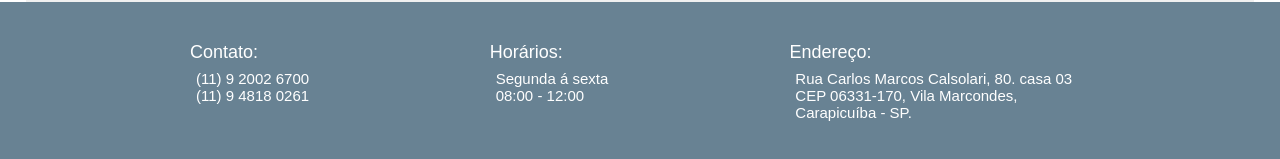
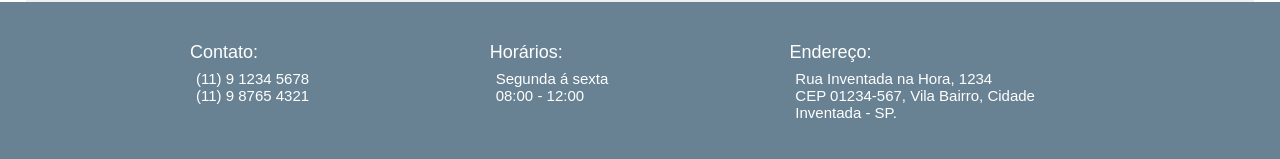
Before and after one commit to Dev-israel/Dra.Fernanda_Landing-Page, a plain HTML site: page index.html in a window 1280 px wide. Shown: the part 3829-3988 px from the top of the page. Drawn offline with Linux system fonts and the light colour scheme.

Commit message:
Update index.html

```diff
--- a/index.html
+++ b/index.html
@@ -287,7 +287,7 @@
             <div class="container">
                 <div class="footer-block">
                     <h2>Contato:</h2>
-                    <p>(11) 9 2002 6700 <br/>(11) 9 4818 0261</p>
+                    <p>(11) 9 1234 5678 <br/>(11) 9 8765 4321</p>
                 </div><!--footer-block-->
 
                 <div class="footer-block">
@@ -297,7 +297,7 @@
 
             <div class="footer-block">
                 <h2>Endereço:</h2>
-                <p>Rua Carlos Marcos Calsolari, 80. casa 03 <br/>CEP 06331-170, Vila Marcondes, Carapicuíba - SP.</p>
+                <p>Rua Inventada na Hora, 1234 <br/>CEP 01234-567, Vila Bairro, Cidade Inventada - SP.</p>
                 <div class="clear"></div>
             </div><!--footer-block-->
         </div><!--container-->
```
